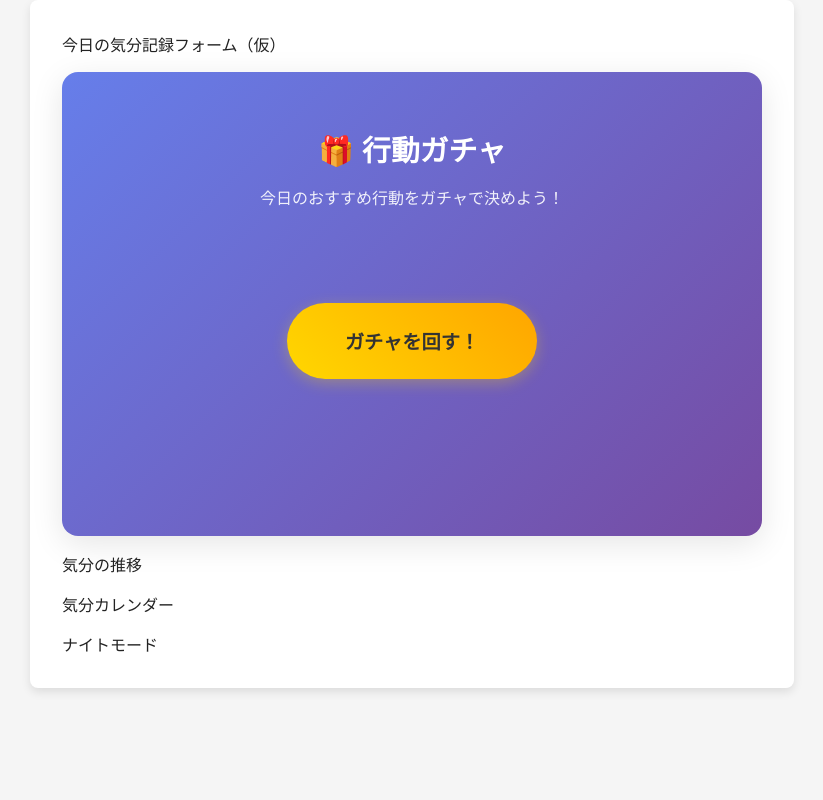
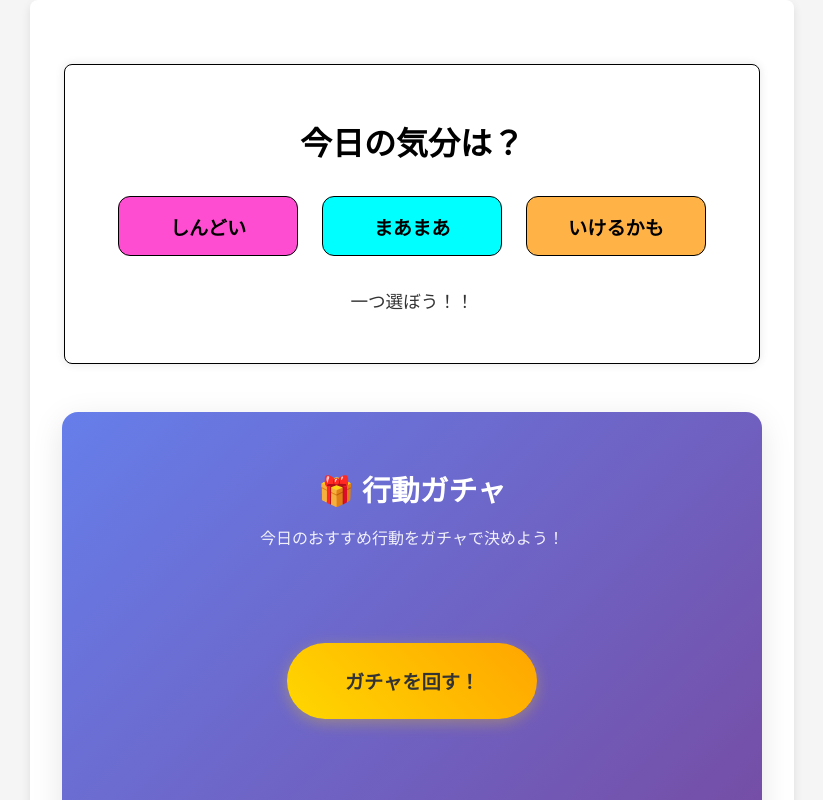
Before and after one commit to ncc-seisaku202/yurutto-app, a Vue app: page / in a window 1280 px wide. Shown: the top 800 px of the page, without its empty margins (228-1051 px from the left). Built offline with nearby package versions, Linux system fonts and the light colour scheme.

Commit message:
気分記録の追加

```diff
--- a/src/components/Lv1/MoodInput.vue
+++ b/src/components/Lv1/MoodInput.vue
@@ -1,11 +1,139 @@
 <template>
-  <div>
-    今日の気分記録フォーム（仮）
+  <div
+    class="form-container"
+    :style="{ backgroundColor: showConfirm ? selectedColor : '#fff' }"
+  >
+    <div v-if="!showConfirm">
+      <h1 class="title">今日の気分は？</h1>
+      <div class="button-container">
+        <button
+          v-for="(option, index) in moodOptions"
+          :key="index"
+          :style="{ backgroundColor: option.color }"
+          class="mood-button"
+          @click="selectMood(option)"
+        >
+          {{ option.label }}
+        </button>
+      </div>
+      <p class="subtext">一つ選ぼう！！</p>
+    </div>
+
+    <div v-else class="confirm-box">
+      <p class="confirm-text">今日の気分は <strong>{{ selectedLabel }}</strong> で記録する？</p>
+      <button class="ok-button" @click="confirmMood">OK</button>
+    </div>
   </div>
 </template>
 
 <script setup>
+import { ref } from 'vue'
+const emit = defineEmits(['mood-selected'])
+
+const moodOptions = ref([
+  { label: 'しんどい', color: '#ff4dd2', value: 'tired' },       // ネオンピンク
+  { label: 'まあまあ', color: '#00ffff', value: 'so-so' },        // ネオンシアン
+  { label: 'いけるかも', color: '#ffb347', value: 'maybe-ok' },    // ネオンオレンジ
+])
+
+const selectedMood = ref(null)
+const selectedLabel = ref('')
+const selectedColor = ref('')
+const showConfirm = ref(false)
+
+function selectMood(option) {
+  selectedMood.value = option.value
+  selectedLabel.value = option.label
+  selectedColor.value = option.color
+  showConfirm.value = true
+}
+
+function confirmMood() {
+  emit('mood-selected', {
+    value: selectedMood.value,
+    label: selectedLabel.value,
+    color: selectedColor.value,
+    date: new Date().toISOString(),
+  })
+  showConfirm.value = false
+}
 </script>
 
 <style scoped>
+.form-container {
+  width: 90%; /* 画面サイズに応じて */
+  max-width: 650px; /* 行動ガチャと同じ幅に */
+  margin: 2rem auto;
+  background: #fff;
+  border: 1px solid #000;
+  border-radius: 8px;
+  padding: 2rem;
+  text-align: center;
+  box-shadow: 0 0 10px rgba(0, 0, 0, 0.1);
+  transition: background-color 0.4s ease;
+}
+
+.title {
+  font-size: 2rem;
+  margin-bottom: 2rem;
+  color: #000;
+}
+
+.button-container {
+  display: flex;
+  justify-content: center;
+  gap: 1.5rem;
+  flex-wrap: wrap;
+  margin-bottom: 2rem;
+}
+
+.mood-button {
+  padding: 1rem 2rem;
+  width: 180px;
+  height: 60px;
+  border: 1px solid #000;
+  border-radius: 12px;
+  font-size: 1.2rem;
+  font-weight: bold;
+  color: #000;
+  cursor: pointer;
+  box-shadow: 0 0 10px white;
+  transition: transform 0.2s ease, box-shadow 0.2s ease;
+}
+
+.mood-button:hover {
+  transform: scale(1.05);
+  box-shadow: 0 0 20px white;
+}
+
+.subtext {
+  font-size: 1.1rem;
+  color: #333;
+}
+
+.confirm-box {
+  margin-top: 10vh;
+}
+
+.confirm-text {
+  font-size: 1.8rem;
+  color: #000;
+}
+
+.ok-button {
+  margin-top: 2rem;
+  background-color: #00bfff;
+  border: 1px solid #000;
+  padding: 1rem 3rem;
+  font-size: 1.4rem;
+  border-radius: 12px;
+  cursor: pointer;
+  color: #fff;
+  font-weight: bold;
+  transition: background 0.2s ease;
+}
+
+.ok-button:hover {
+  background-color: #009acd;
+}
 </style>
```
